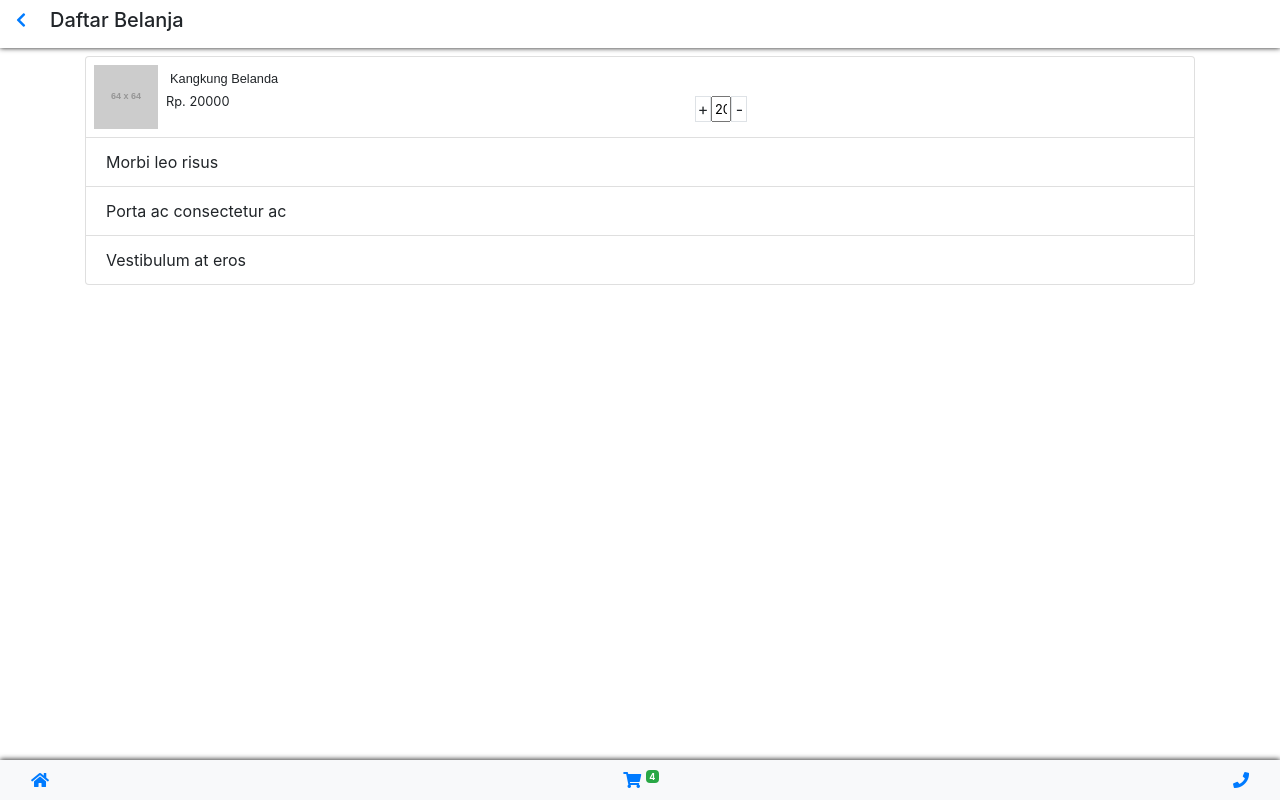
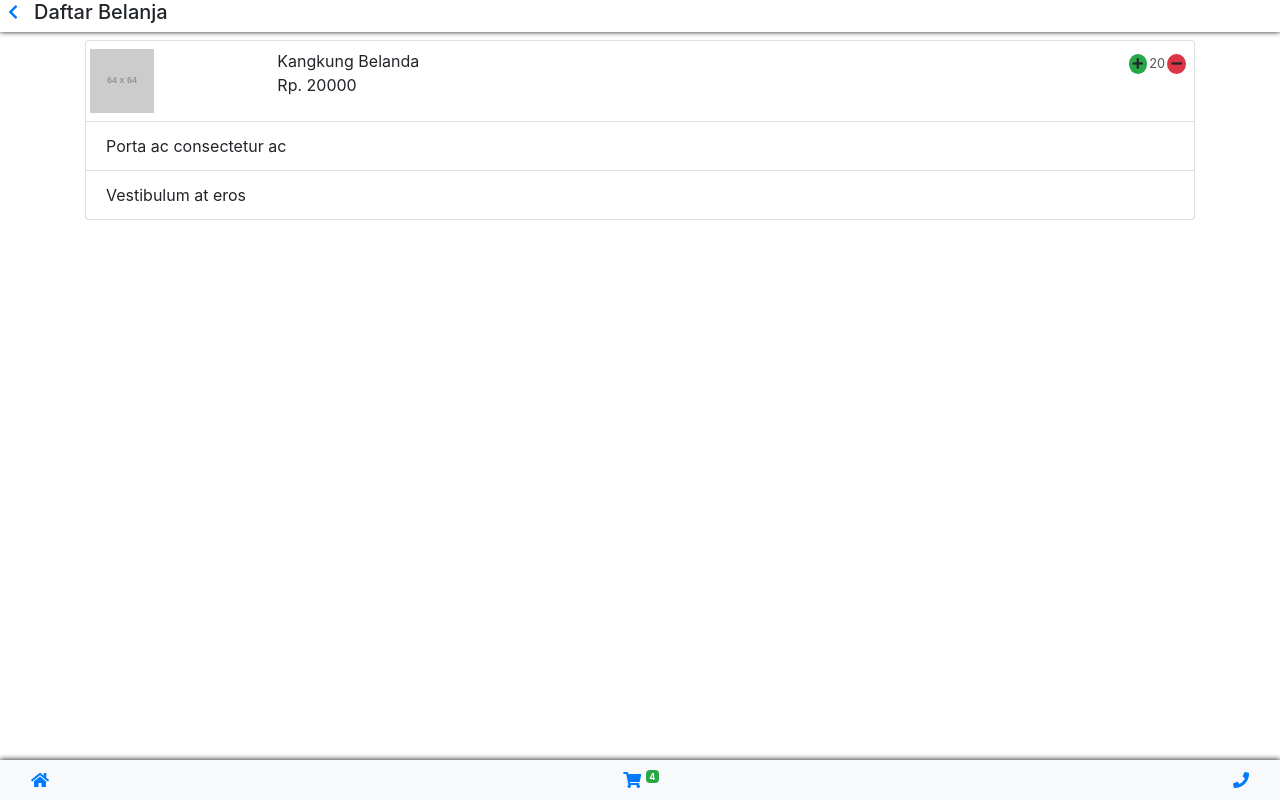
Before and after one commit to rifqithomirt/pasaronline, a plain HTML site: page cart.html in a window 1280 px wide. Drawn offline with nearby package versions, Linux system fonts and the light colour scheme; placeholder pictures from the web are drawn by us.

Commit message:
update cart optimation

```diff
--- a/cart.html
+++ b/cart.html
@@ -14,12 +14,12 @@
 
 <body>
     <div class="pl-2 d-flex header">
-        <div class="p-2">
+        <div class="">
             <a href="./index.html">
         			<i class="fas fa-chevron-left"></i>
         		</a>
         </div>
-        <div class="p-2">
+        <div class="pl-2">
             <div class="mx-2">
                 <h5>Daftar Belanja</h5>
             </div>
@@ -27,31 +27,34 @@
     </div>
     <div class="container my-2">
     	<ul class="list-group ">
-          <li class="list-group-item p-1">
-              <div class="image-cart d-flex">
-                <div class="p-1">
-                    <img src="https://dummyimage.com/64x64/20c73c/fff">
-                </div>
-                <div class="p-1 cart-item-detail">
-                    <p class="item-name-cart m-1">Kangkung Belanda</p>
-                    <div class="total-cart row">
-                        <div class="col total-cart-price">
-                            <p class="mb-0"><span>Rp.</span>&nbsp<span>20000</span></p>
+          <li class="list-group-item px-1 py-2">
+              <div class="row m-0">
+                    <div class="col-2 col-xs-2 p-0">
+                        <img class="img-fluid" src="https://dummyimage.com/64x64/20c73c/fff">
+                    </div>
+                    <div class="col-7 col-xs-7 px-1">
+                        <div class="row">
+                            <div class="col text-truncate">
+                                <p class="mb-0">Kangkung Belanda</p>
+                            </div>
                         </div>
-                        <div class="col">
-                            <div class="p-1 plus-minus">
-                                <div class="input-group">
-                                    <span class="border cart-plus">+</span>
-                                    <input class="total-items" type="text" name="jumlah" value="20">
-                                    <span class="border cart-minus">-</span>
-                                </div>
+                        <div class="row">
+                            <div class="col">
+                                <p class="mb-0"><span>Rp.</span>&nbsp<span>20000</span></p>
                             </div>
                         </div>
                     </div>
+                    <div class="col-3 col-xs-3 p-0">
+                        <div class="p-1 plus-minus  float-right">
+                                <div class="input-group">
+                                    <i class="button-plus rounded-circle fas fa-plus fa-xs my-auto p-1 bg-success" data-field="quantity"></i>
+                                    <input class="total-items border-0 bg-white quantity-field" type="text" name="quantity" value="20" disabled="disabled">
+                                    <i class="button-minus rounded-circle fas fa-minus fa-xs my-auto p-1 bg-danger" data-field="quantity"></i>
+                                </div>
+                            </div>
+                    </div>
                 </div>
-              </div>
           </li>
-          <li class="list-group-item">Morbi leo risus</li>
           <li class="list-group-item">Porta ac consectetur ac</li>
           <li class="list-group-item">Vestibulum at eros</li>
         </ul>
@@ -78,6 +81,42 @@
     <script src="https://code.jquery.com/jquery-3.5.1.slim.min.js" integrity="sha384-DfXdz2htPH0lsSSs5nCTpuj/zy4C+OGpamoFVy38MVBnE+IbbVYUew+OrCXaRkfj" crossorigin="anonymous"></script>
     <script src="https://cdn.jsdelivr.net/npm/popper.js@1.16.0/dist/umd/popper.min.js" integrity="sha384-Q6E9RHvbIyZFJoft+2mJbHaEWldlvI9IOYy5n3zV9zzTtmI3UksdQRVvoxMfooAo" crossorigin="anonymous"></script>
     <script src="https://stackpath.bootstrapcdn.com/bootstrap/4.5.0/js/bootstrap.min.js" integrity="sha384-OgVRvuATP1z7JjHLkuOU7Xw704+h835Lr+6QL9UvYjZE3Ipu6Tp75j7Bh/kR0JKI" crossorigin="anonymous"></script>
+    <script type="text/javascript">
+        function incrementValue(e) {
+          e.preventDefault();
+          var fieldName = $(e.target).data('field');
+          var parent = $(e.target).closest('div');
+          var currentVal = parseInt(parent.find('input[name=' + fieldName + ']').val(), 10);
+
+          if (!isNaN(currentVal)) {
+            parent.find('input[name=' + fieldName + ']').val(currentVal + 1);
+          } else {
+            parent.find('input[name=' + fieldName + ']').val(0);
+          }
+        }
+
+        function decrementValue(e) {
+          e.preventDefault();
+          var fieldName = $(e.target).data('field');
+          var parent = $(e.target).closest('div');
+          var currentVal = parseInt(parent.find('input[name=' + fieldName + ']').val(), 10);
+
+          if (!isNaN(currentVal) && currentVal > 0) {
+            parent.find('input[name=' + fieldName + ']').val(currentVal - 1);
+          } else {
+            parent.find('input[name=' + fieldName + ']').val(0);
+          }
+        }
+
+        $('.input-group').on('click', '.button-plus', function(e) {
+            console.log('click');
+          incrementValue(e);
+        });
+
+        $('.input-group').on('click', '.button-minus', function(e) {
+          decrementValue(e);
+        });
+    </script>
 </body>
 
 </html>
--- a/index.css
+++ b/index.css
@@ -73,15 +73,10 @@ html {
     text-align: center;
 }
 
-.cart-plus, .cart-minus {
-    width: 1em;
-    text-align: center;
+.plus-minus div i {
+    cursor: pointer;
 }
 
-.plus-minus {
-    text-align: center;
-    height: 0.5em;
-}
 
 .total-cart-price {
     font-size: 0.8em;
@@ -90,3 +85,19 @@ html {
 .cart-item-detail {
     width: 100%;
 }
+
+body {
+    animation: fadeInRight 0.2s;
+}
+
+@keyframes fadeInRight {
+  0% {
+    opacity: 0;
+    transform: translate3d(100%, 0, 0);
+  }
+
+  100% {
+    opacity: 1;
+    transform: none;
+  }
+}
```
